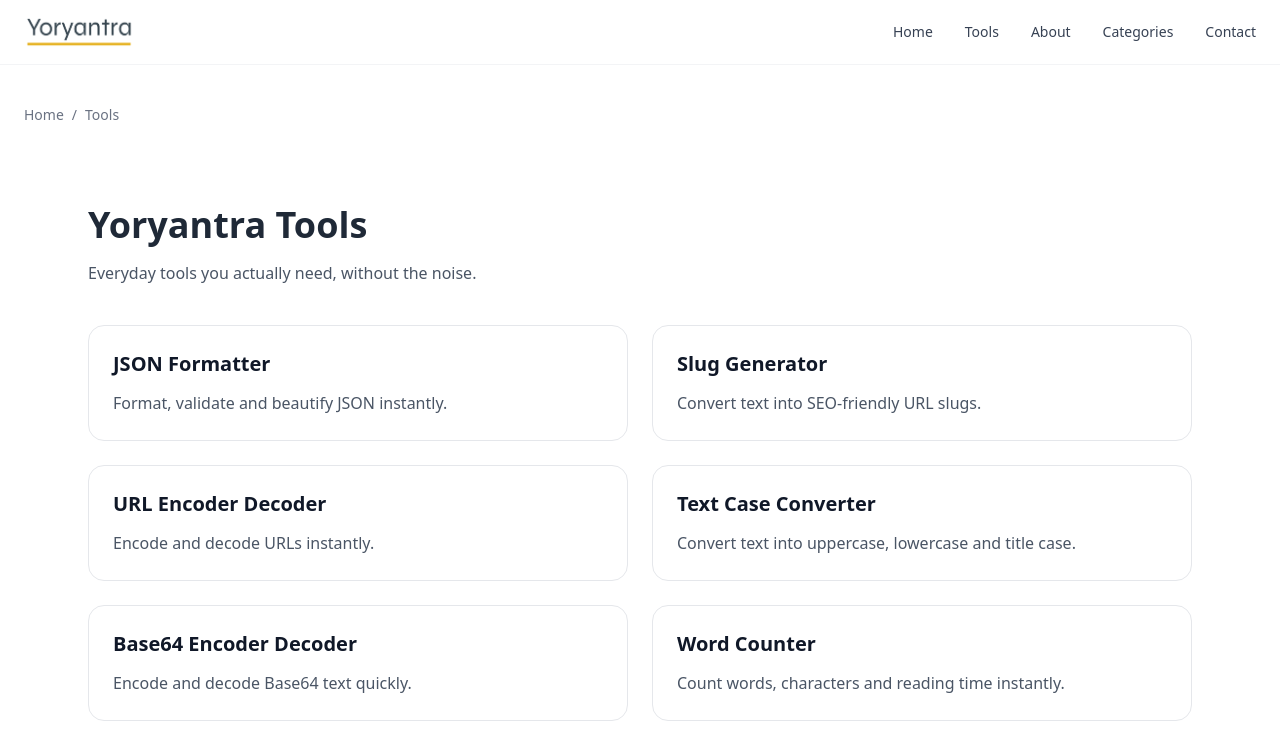
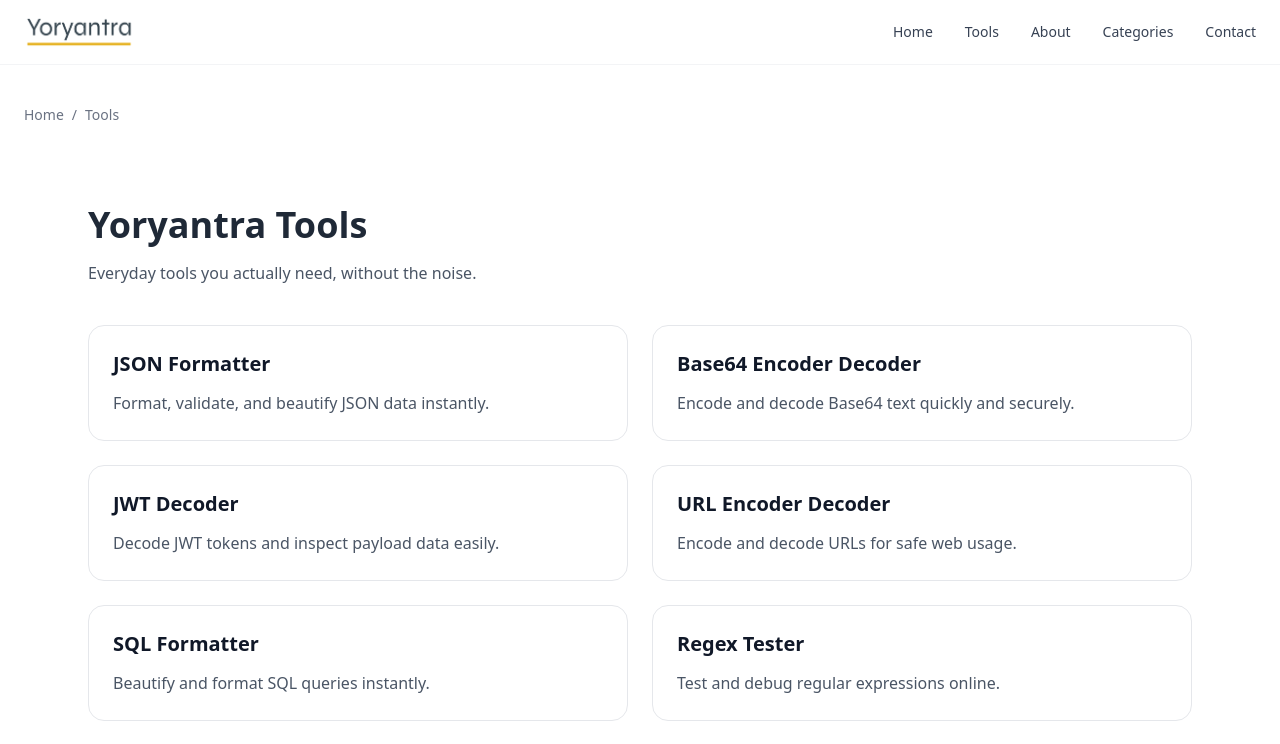
Before and after one commit to vaarunsonawwane-ops/yoryantra-new, a Next.js app: page /tools in a window 1280 px wide. Shown: the top 744 px of the page. Built offline with nearby package versions, Linux system fonts and the light colour scheme.

Commit message:
Dynamic page config added

```diff
--- /dev/null
+++ b/app/data/tools.tsx
@@ -0,0 +1,67 @@
+export const tools = [
+  {
+    title: "JSON Formatter",
+    description: "Format, validate, and beautify JSON data instantly.",
+    href: "/tools/json-formatter",
+  },
+
+  {
+    title: "Base64 Encoder Decoder",
+    description: "Encode and decode Base64 text quickly and securely.",
+    href: "/tools/base64-encoder-decoder",
+  },
+
+  {
+    title: "JWT Decoder",
+    description: "Decode JWT tokens and inspect payload data easily.",
+    href: "/tools/jwt-decoder",
+  },
+
+  {
+    title: "URL Encoder Decoder",
+    description: "Encode and decode URLs for safe web usage.",
+    href: "/tools/url-encoder",
+  },
+
+  {
+    title: "SQL Formatter",
+    description: "Beautify and format SQL queries instantly.",
+    href: "/tools/sql-formatter",
+  },
+
+  {
+    title: "Regex Tester",
+    description: "Test and debug regular expressions online.",
+    href: "/tools/regex-tester",
+  },
+
+  {
+    title: "Timestamp Converter",
+    description: "Convert Unix timestamps into readable dates.",
+    href: "/tools/timestamp-converter",
+  },
+
+  {
+    title: "Slug Generator",
+    description: "Generate clean SEO-friendly URL slugs instantly.",
+    href: "/tools/slug-generator",
+  },
+
+  {
+    title: "Text Case Converter",
+    description: "Convert text into uppercase, lowercase, and title case.",
+    href: "/tools/text-case-converter",
+  },
+
+  {
+    title: "Word Counter",
+    description: "Count words, characters, sentences, and reading time.",
+    href: "/tools/word-counter",
+  },
+
+  {
+    title: "UUID Generator",
+    description: "Generate random UUID v4 values instantly.",
+    href: "/tools/uuid-generator",
+  },
+];
--- a/app/sitemap.ts
+++ b/app/sitemap.ts
@@ -1,103 +1,24 @@
-export const dynamic = "force-static";
+import { tools } from "@/app/data/tools";
 
 export default function sitemap() {
+  const baseUrl = "https://yoryantra.com";
+
+  const toolPages = tools.map((tool) => ({
+    url: `${baseUrl}${tool.href}`,
+    lastModified: new Date(),
+  }));
+
   return [
     {
-      url: "https://yoryantra.com",
+      url: baseUrl,
       lastModified: new Date(),
     },
 
     {
-      url: "https://yoryantra.com/tools",
+      url: `${baseUrl}/tools`,
       lastModified: new Date(),
     },
 
-    {
-      url: "https://yoryantra.com/about",
-      lastModified: new Date(),
-    },
-
-    {
-      url: "https://yoryantra.com/contact",
-      lastModified: new Date(),
-    },
-
-    {
-      url: "https://yoryantra.com/privacy-policy",
-      lastModified: new Date(),
-    },
-
-    {
-      url: "https://yoryantra.com/terms",
-      lastModified: new Date(),
-    },
-
-    {
-      url: "https://yoryantra.com/disclaimer",
-      lastModified: new Date(),
-    },
-
-    {
-      url: "https://yoryantra.com/sitemap",
-      lastModified: new Date(),
-    },
-
-    /* TOOLS */
-
-    {
-      url: "https://yoryantra.com/tools/json-formatter",
-      lastModified: new Date(),
-    },
-
-    {
-      url: "https://yoryantra.com/tools/base64-encoder-decoder",
-      lastModified: new Date(),
-    },
-
-    {
-      url: "https://yoryantra.com/tools/jwt-decoder",
-      lastModified: new Date(),
-    },
-
-    {
-      url: "https://yoryantra.com/tools/regex-tester",
-      lastModified: new Date(),
-    },
-
-    {
-      url: "https://yoryantra.com/tools/timestamp-converter",
-      lastModified: new Date(),
-    },
-
-    {
-      url: "https://yoryantra.com/tools/sql-formatter",
-      lastModified: new Date(),
-    },
-
-    {
-      url: "https://yoryantra.com/tools/url-encoder-decoder",
-      lastModified: new Date(),
-    },
-
-    {
-      url: "https://yoryantra.com/tools/slug-generator",
-      lastModified: new Date(),
-    },
-
-    {
-      url: "https://yoryantra.com/tools/text-case-converter",
-      lastModified: new Date(),
-    },
-
-    {
-      url: "https://yoryantra.com/tools/word-counter",
-      lastModified: new Date(),
-    },
-
-	{
-      url: "https://yoryantra.com/tools/uuid-generator",
-      lastModified: new Date(),
-    },
-
+    ...toolPages,
   ];
 }
--- a/app/tools/page.tsx
+++ b/app/tools/page.tsx
@@ -1,73 +1,5 @@
 import ToolCard from "@/app/components/ToolCard";
-
-const tools = [
-  {
-    title: "JSON Formatter",
-    description: "Format, validate and beautify JSON instantly.",
-    href: "/tools/json-formatter",
-  },
-
-  {
-    title: "Slug Generator",
-    description: "Convert text into SEO-friendly URL slugs.",
-    href: "/tools/slug-generator",
-  },
-
-  {
-    title: "URL Encoder Decoder",
-    description: "Encode and decode URLs instantly.",
-    href: "/tools/url-encoder",
-  },
-
-  {
-  title: "Text Case Converter",
-  description: "Convert text into uppercase, lowercase and title case.",
-  href: "/tools/text-case-converter",
-  },
-
-  {
-  title: "Base64 Encoder Decoder",
-  description: "Encode and decode Base64 text quickly.",
-  href: "/tools/base64-encoder-decoder",
-  },
-
-  {
-  title: "Word Counter",
-  description: "Count words, characters and reading time instantly.",
-  href: "/tools/word-counter",
-  },
-
-  {
-  title: "Timestamp Converter",
-  description: "Convert Unix timestamps into readable dates instantly.",
-  href: "/tools/timestamp-converter",
-  },
-
-  {
-  title: "JWT Decoder",
-  description: "Decode JWT tokens instantly.",
-  href: "/tools/jwt-decoder",
-  },
-
-  {
-  title: "Regex Tester",
-  description: "Test regular expressions instantly.",
-  href: "/tools/regex-tester",
-  },
-
-  {
-  title: "SQL Formatter",
-  description: "Format and beautify SQL queries instantly.",
-  href: "/tools/sql-formatter",
-  },
-
-  {
-  title: "UUID Generator",
-  description: "Generate random UUID v4 values instantly.",
-  href: "/tools/uuid-generator",
-  }
-
-];
+import { tools } from "@/app/data/tools";
 
 export default function ToolsPage() {
   return (
@@ -83,7 +15,7 @@ export default function ToolsPage() {
       <div className="grid md:grid-cols-2 gap-6 mt-10">
         {tools.map((tool) => (
           <ToolCard
-            key={tool.title}
+            key={tool.href}
             title={tool.title}
             description={tool.description}
             href={tool.href}
```
